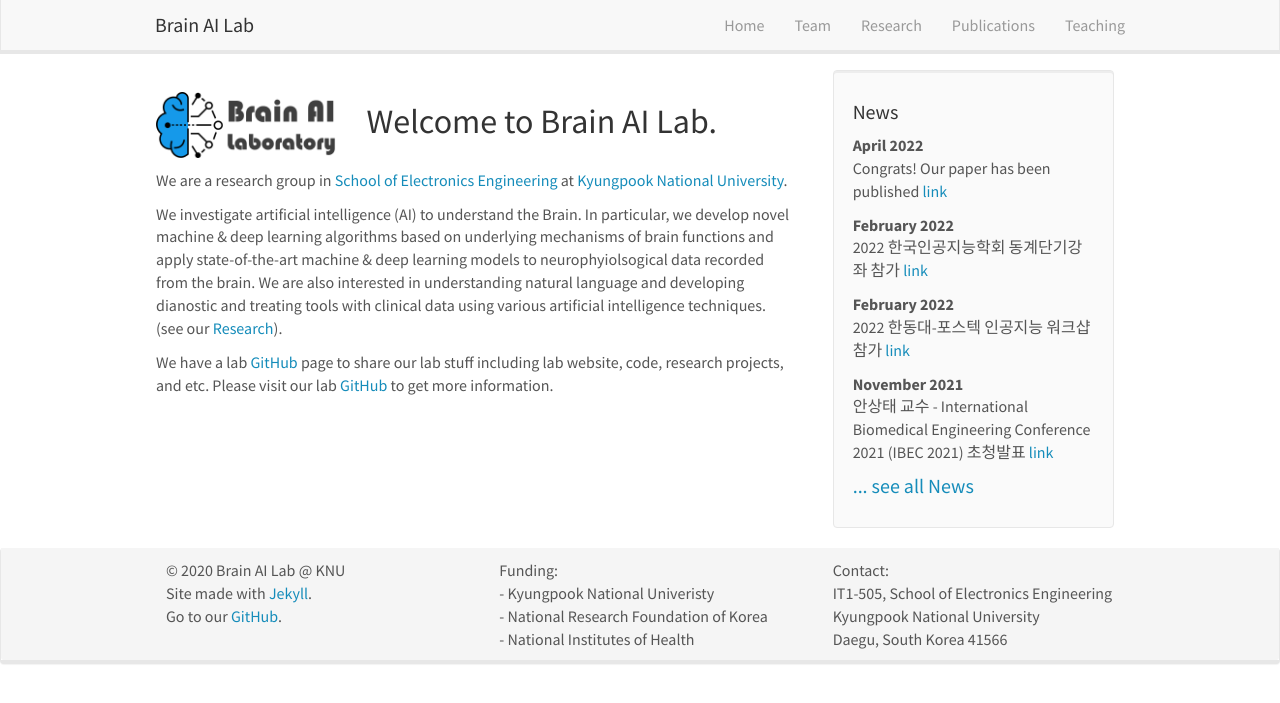
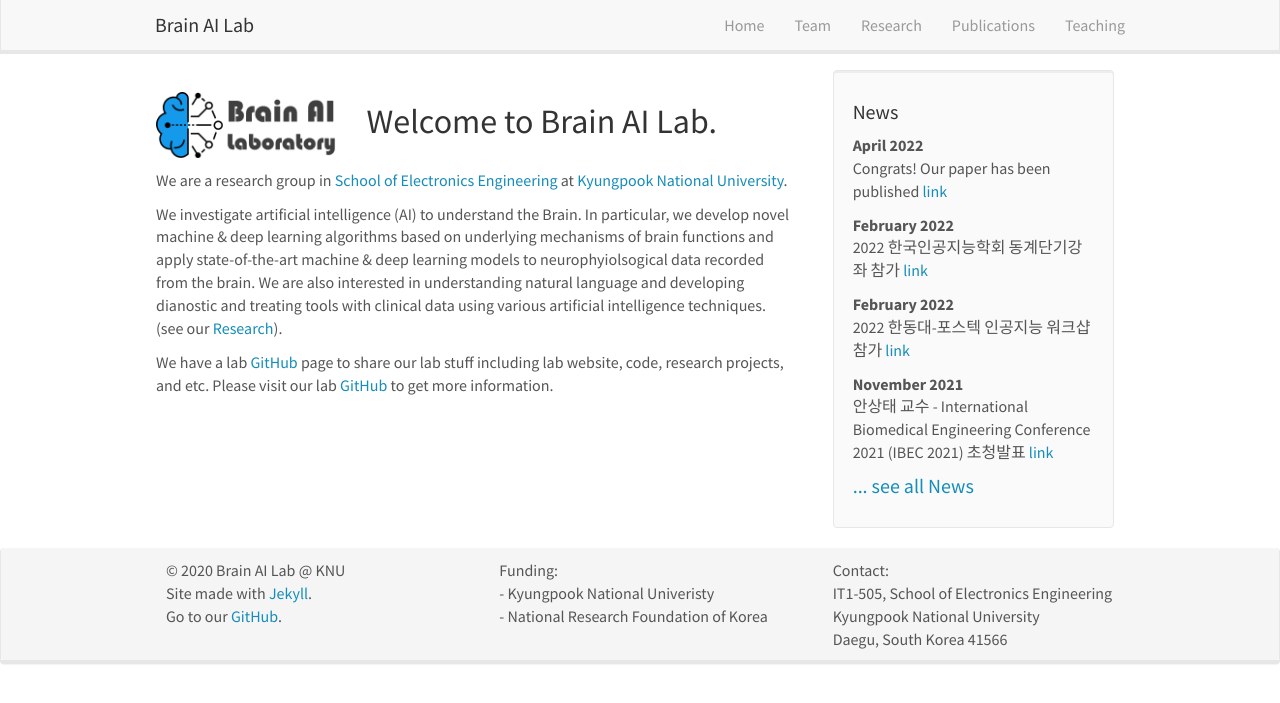
Before and after one commit to KNU-BrainAI/knu-brainai.github.io, a Jekyll site: the page built from _pages/home.md, in a window 1280 px wide. Shown: the top 703 px of the page. Built offline with Jekyll 4.4.1, drawn with Linux system fonts in a browser that asks for light colours; nearby versions of some CDN libraries.

Commit message:
Update footer.html

```diff
--- a/_includes/footer.html
+++ b/_includes/footer.html
@@ -17,7 +17,6 @@
 		  Funding:<br />
 		  - Kyungpook National Univeristy <br />
 		  - National Research Foundation of Korea <br />
-		  - National Institutes of Health
 		</div>
 		<div class="col-sm-4">
 		  Contact:<br />
```
